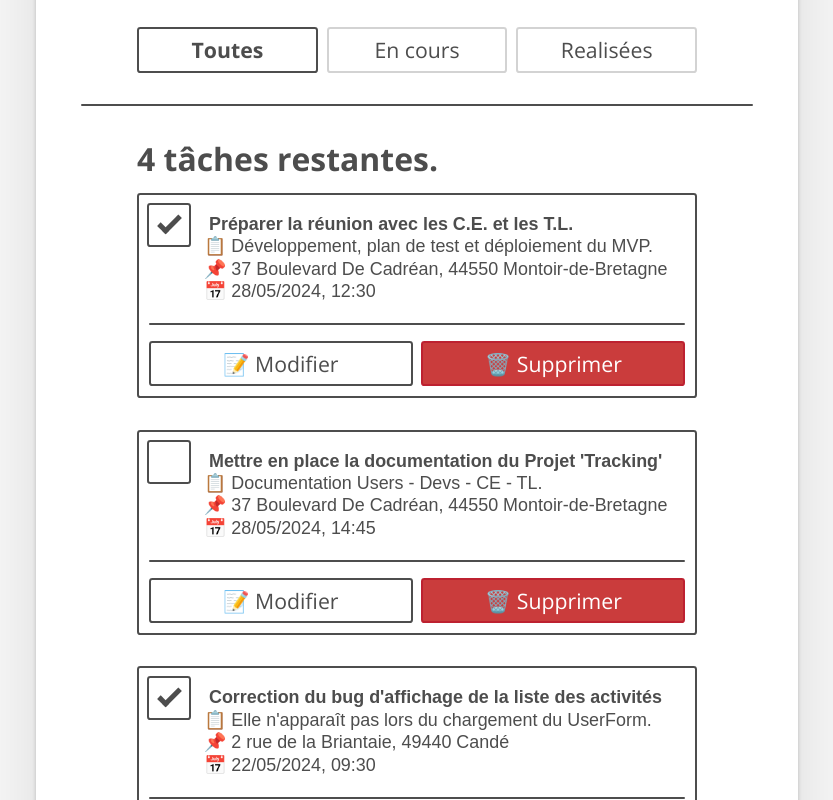
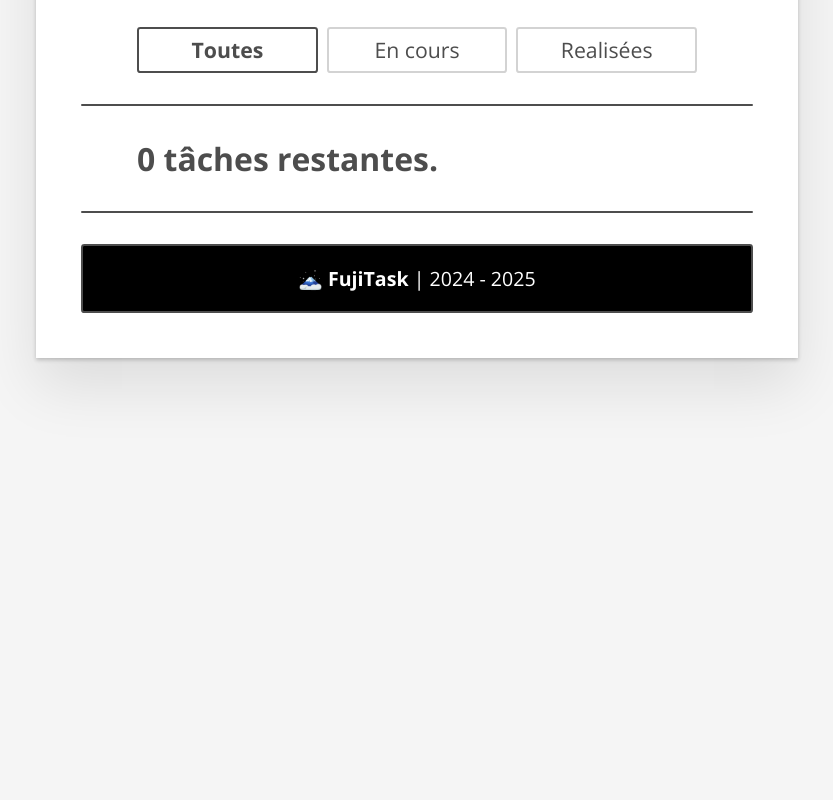
Before and after one commit to MDS-qualite-test/todo-app, a React (Create React App) app: page / in a window 1280 px wide. Shown: the part 280-1080 px from the top of the page, without its empty margins (223-1056 px from the left). After the commit the page ends 800 px from the top, so only its background shows below. Built offline with nearby package versions, Linux system fonts and the light colour scheme.

Commit message:
modified:   src/App.tsx 	modified:   src/index.tsx

```diff
--- a/src/App.tsx
+++ b/src/App.tsx
@@ -23,11 +23,11 @@ type Task = {
 };
 
 interface AppProps {
-  taches: Task[];
+  taches?: Task[];
 }
 
 function App(props: AppProps) {
-  const [taches, setTasks] = useState<Task[]>(props.taches);
+  const [taches, setTasks] = useState<Task[]>(props.taches ?? []);
   const [filtre, setFilter] = useState<string>("Toutes");
   const listeTaches = taches
     .filter(FILTRE_MAP[filtre])
--- a/src/index.tsx
+++ b/src/index.tsx
@@ -6,42 +6,12 @@ import App from './App';
 import reportWebVitals from './reportWebVitals';
 
 
-const DATA = [
-  { id: "0",
-    nom: "Préparer la réunion avec les C.E. et les T.L.",
-    description: "Développement, plan de test et déploiement du MVP.",
-    localisation: "37 Boulevard De Cadréan, 44550 Montoir-de-Bretagne",
-    dateHeure:"28/05/2024, 12:30",
-    completed: true },
-
-  { id: "1",
-    nom: "Mettre en place la documentation du Projet 'Tracking'",
-    description: "Documentation Users - Devs - CE - TL.",
-    localisation: "37 Boulevard De Cadréan, 44550 Montoir-de-Bretagne",
-    dateHeure:"28/05/2024, 14:45",
-    completed: false },
-
-  { id: "2",
-    nom: "Correction du bug d'affichage de la liste des activités ",
-    description: "Elle n'apparaît pas lors du chargement du UserForm.",
-    localisation: "2 rue de la Briantaie, 49440 Candé",
-    dateHeure:"22/05/2024, 09:30",
-    completed: true },
-
-  { id: "3",
-    nom: "Créer une appli. de Gestion des Temps d'Activité",
-    description: "Suivre le cahier des charges transmit par mail.",
-    localisation: "Trignac, Loire-Atlantique, France",
-    dateHeure:"30/06/2024, 00:00",
-    completed: false },
-];
-
 const rootElement = document.getElementById("root");
 if (!rootElement) throw new Error('Root element not found');
 const root = ReactDOM.createRoot(rootElement);
 root.render(
   <React.StrictMode>
-    <App taches={DATA} />
+    <App />
   </React.StrictMode>,
 );
 
```
